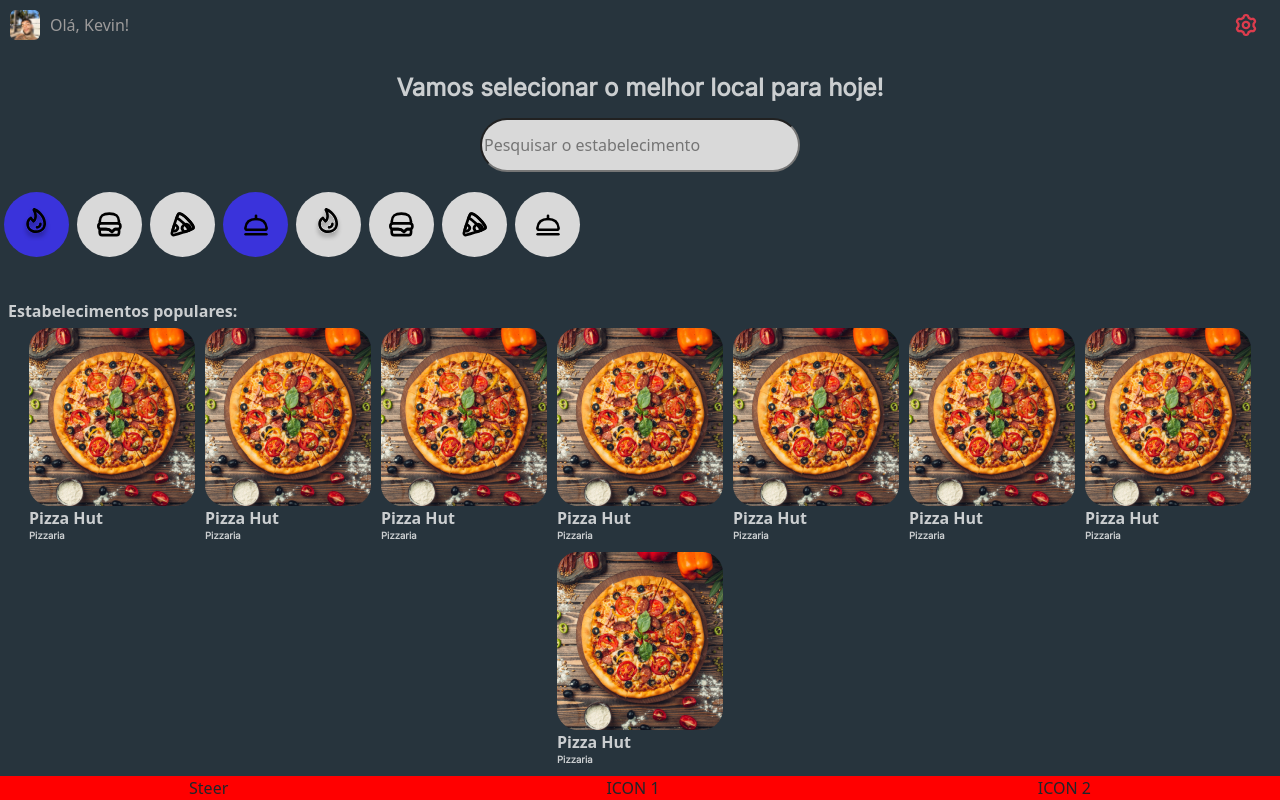
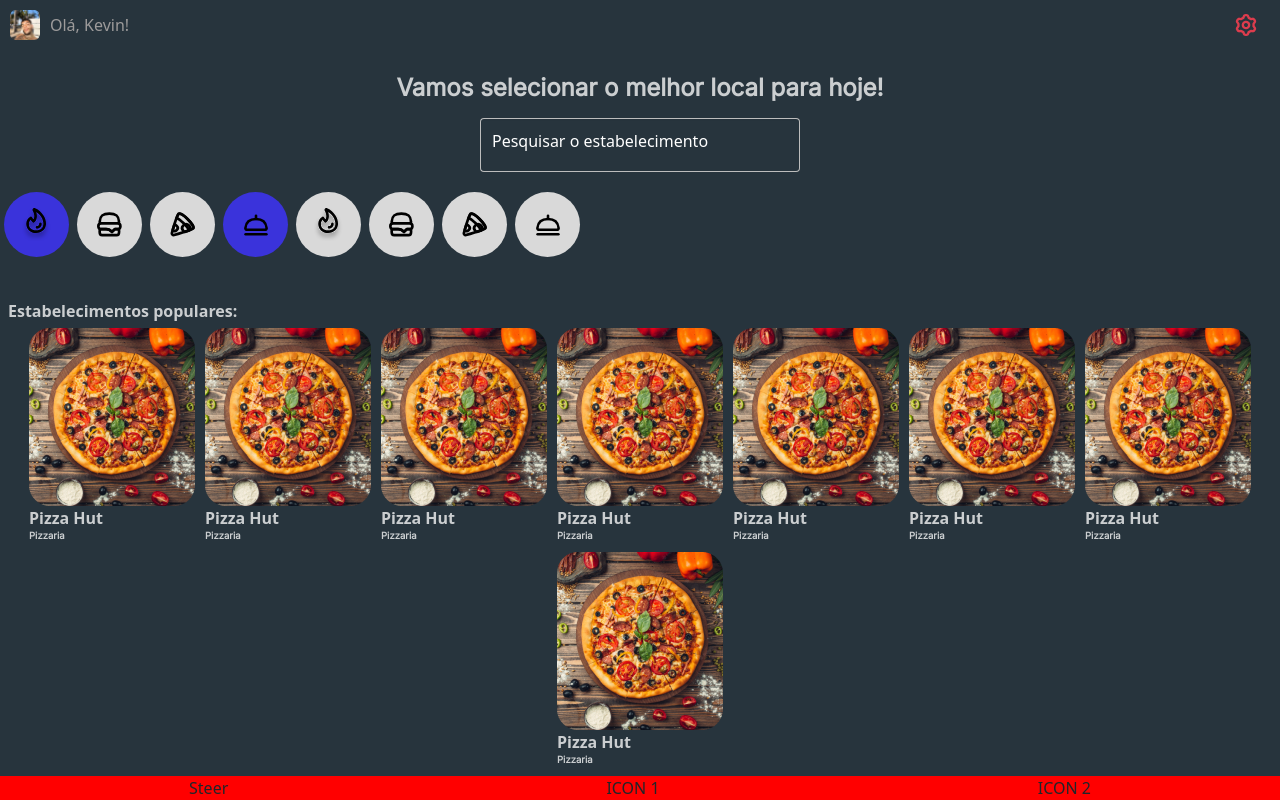
Before and after one commit to drakson-santos/steer, a React (Create React App) app: page /home in a window 1280 px wide. Built offline with nearby package versions, Linux system fonts and the light colour scheme.

Commit message:
feat: Ajuste no input da home

```diff
--- a/src/pages/home/index.jsx
+++ b/src/pages/home/index.jsx
@@ -10,6 +10,7 @@
 import LocationComponent from "../../components/Location"
 import LocationDetailsComponent from "../../components/LocationDetails"
 import { useEffect, useState } from "react"
+import { MDBInput } from "mdb-react-ui-kit"
 
 const lugares_mock = [
     {
@@ -110,10 +111,13 @@
                         </div>
 
                         <div>
-                            <input
+                            <MDBInput
+                                type='text'
                                 className="home-input-filters"
-                                type="text"
-                                placeholder="Pesquisar o estabelecimento"
+                                labelClass='text-white'
+                                label='Pesquisar o estabelecimento'
+                                id='formControlLg'
+                                size="lg"
                             />
                         </div>
                     </div>
```
